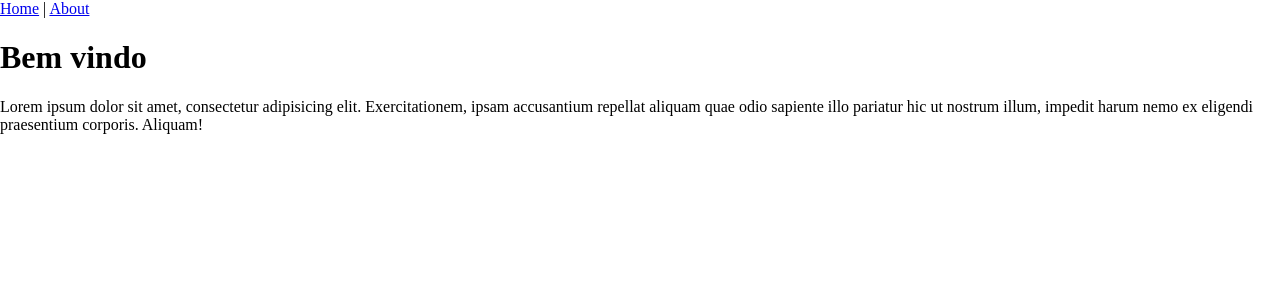
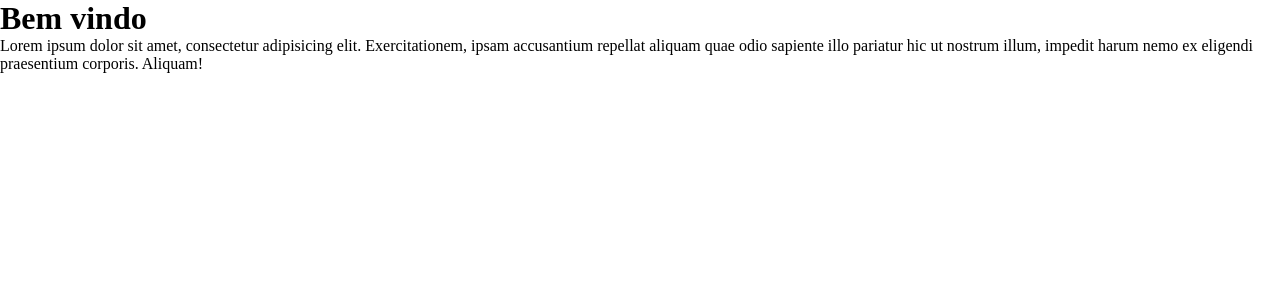
Before and after one commit to PedroRocha94/dig-comp-edu, a Vue app: page / in a window 1280 px wide. Shown: the top 300 px of the page. Built offline with nearby package versions, Linux system fonts and the light colour scheme.

Commit message:
Adjustments to the structure of the project files.

```diff
--- a/src/App.vue
+++ b/src/App.vue
@@ -1,15 +1,11 @@
 <template>
-  <nav>
-    <router-link to="/">Home</router-link> |
-    <router-link to="/about">About</router-link>
-  </nav>
   <router-view/>
 </template>
 
 <style>
-  body{
-   margin: 0;
-   padding: 0;
-   box-sizing: border-box;
+  *{
+    margin: 0;
+    padding: 0;
+    box-sizing: border-box;
   }
 </style>
--- a/src/pages/Home.vue
+++ b/src/pages/Home.vue
@@ -12,6 +12,6 @@
 
 <script>
 export default {
-
+  name: 'Home'
 }
 </script>
```
